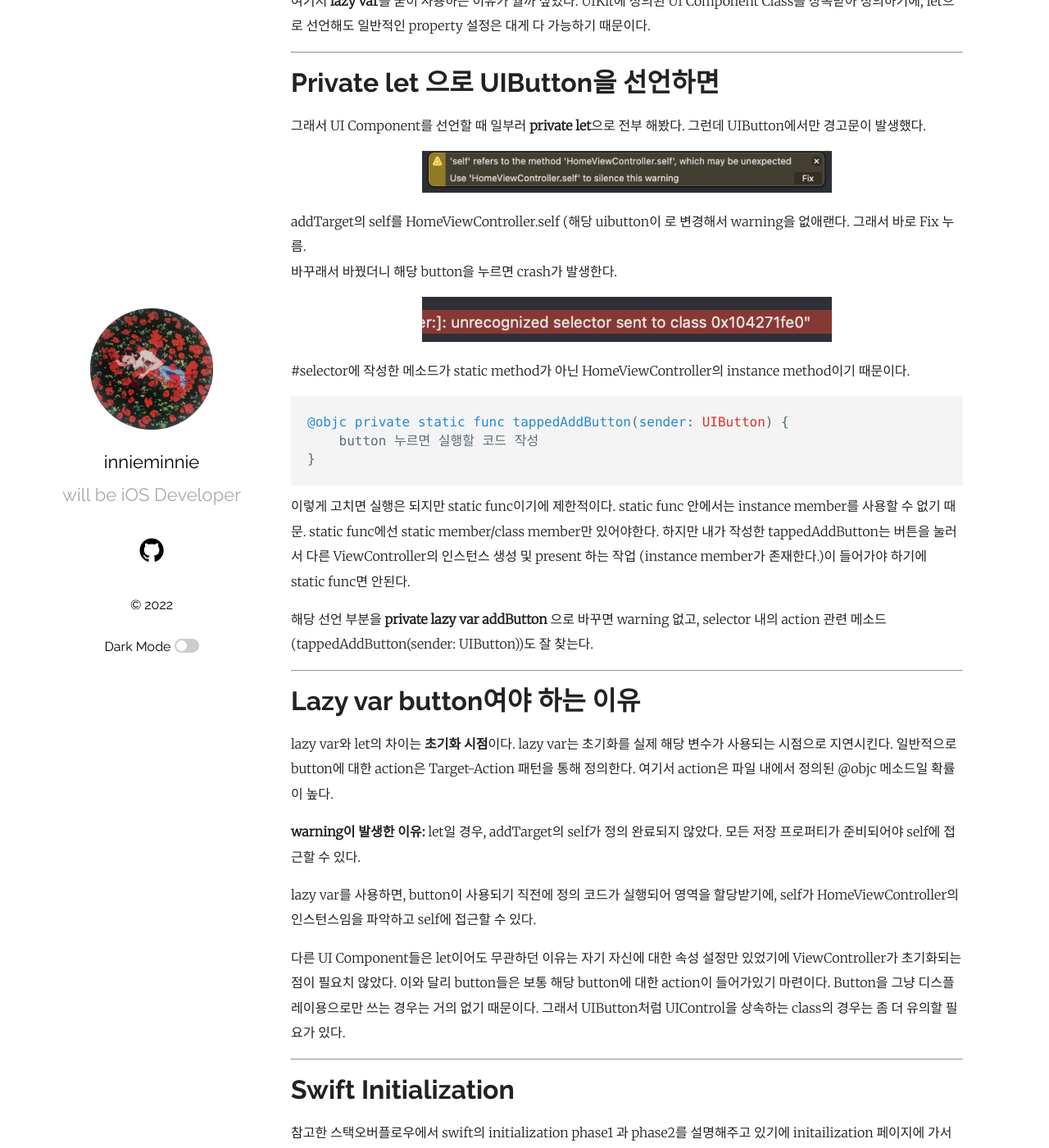
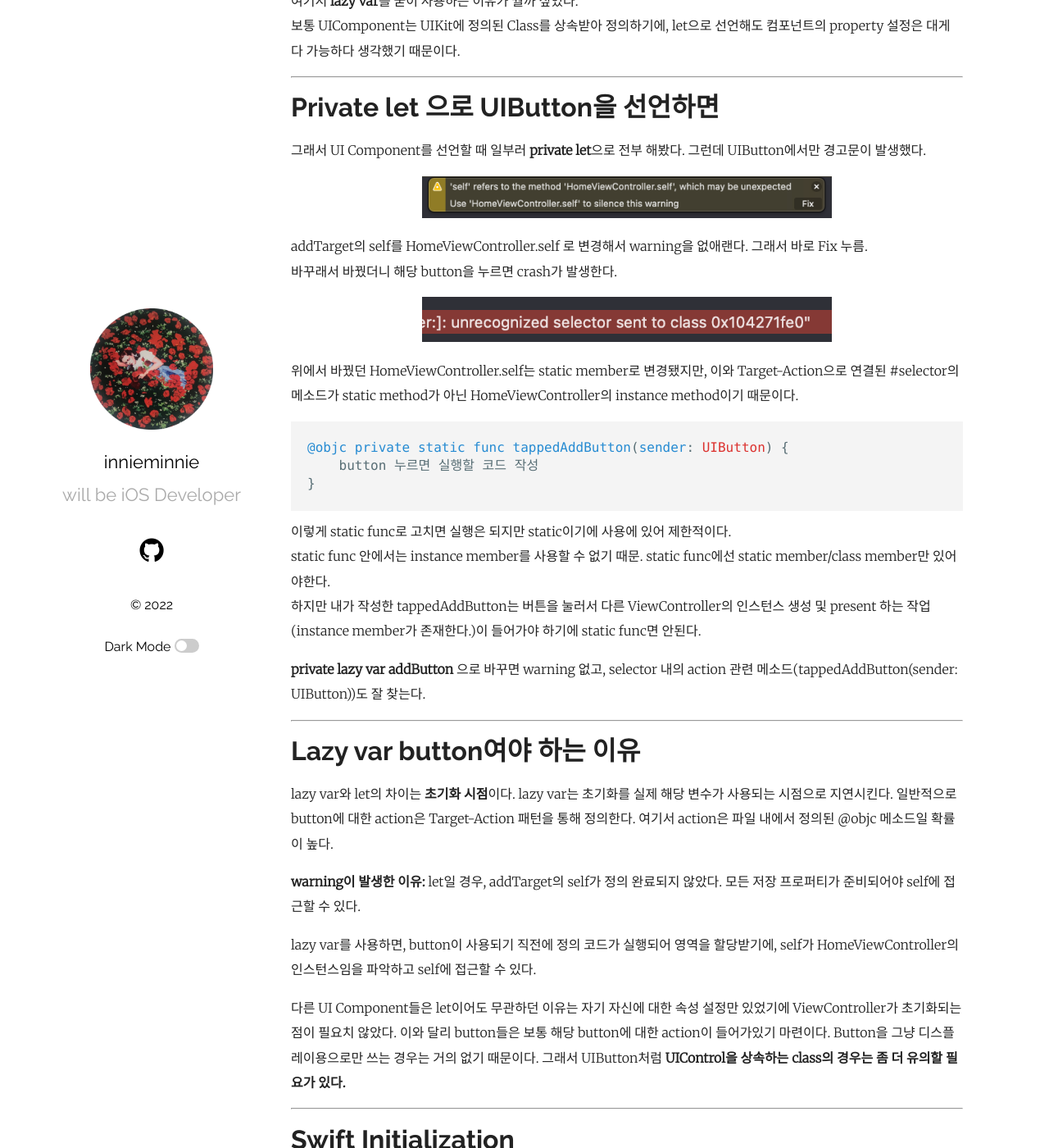
Before and after one commit to innieminnie/innieminnie.github.io, a Jekyll site: the page built from _posts/2022-12-22-LazyVarUIButton.markdown, in a window 1280 px wide and 1400 px high, scrolled down 754 px. Shown: the whole window at 82% size. Built offline with Jekyll 4.4.1, drawn with Linux system fonts in a browser that asks for light colours; comment, search, counter and statistics services are not loaded; some of the changed text lies outside the part shown.

Commit message:
Update 2022-12-22-LazyVarUIButton.markdown

````diff
--- a/_posts/2022-12-22-LazyVarUIButton.markdown
+++ b/_posts/2022-12-22-LazyVarUIButton.markdown
@@ -29,7 +29,8 @@
   }()
 ```
 
-여기서 <b>lazy var</b>를 굳이 사용하는 이유가 뭘까 싶었다. UIKit에 정의된 UI Component Class를 상속받아 정의하기에, let으로 선언해도 일반적인 property 설정은 대게 다 가능하기 때문이다.
+여기서 <b>lazy var</b>를 굳이 사용하는 이유가 뭘까 싶었다.<br>
+보통 UIComponent는 UIKit에 정의된 Class를 상속받아 정의하기에, let으로 선언해도 컴포넌트의 property 설정은 대게 다 가능하다 생각했기 때문이다.
 
 ---
 # Private let 으로 UIButton을 선언하면
@@ -38,12 +39,12 @@
 
 <center><img src="/assets/img/2022-12-22-uibutton1.png" width = 500></center>
 
-addTarget의 self를 HomeViewController.self (해당 uibutton이 로 변경해서 warning을 없애랜다. 그래서 바로 Fix 누름.
+addTarget의 self를 HomeViewController.self 로 변경해서 warning을 없애랜다. 그래서 바로 Fix 누름.
 <br>
 바꾸래서 바꿨더니 해당 button을 누르면 crash가 발생한다.
 <center><img src="/assets/img/2022-12-22-uibutton2.png" width = 500></center>
 
-\#selector에 작성한 메소드가 static method가 아닌 HomeViewController의 instance method이기 때문이다.
+위에서 바꿨던 HomeViewController.self는 static member로 변경됐지만, 이와 Target-Action으로 연결된 \#selector의 메소드가 static method가 아닌 HomeViewController의 instance method이기 때문이다.
 
 ```swift
 @objc private static func tappedAddButton(sender: UIButton) {
@@ -51,10 +52,11 @@
 }
 ```
 
-이렇게 고치면 실행은 되지만 static func이기에 제한적이다.
-static func 안에서는 instance member를 사용할 수 없기 때문. static func에선 static member/class member만 있어야한다. 하지만 내가 작성한 tappedAddButton는 버튼을 눌러서 다른 ViewController의 인스턴스 생성 및 present 하는 작업 (instance member가 존재한다.)이 들어가야 하기에 static func면 안된다.
+이렇게 static func로 고치면 실행은 되지만 static이기에 사용에 있어 제한적이다.<br>
+static func 안에서는 instance member를 사용할 수 없기 때문. static func에선 static member/class member만 있어야한다.<br>
+하지만 내가 작성한 tappedAddButton는 버튼을 눌러서 다른 ViewController의 인스턴스 생성 및 present 하는 작업 (instance member가 존재한다.)이 들어가야 하기에 static func면 안된다.
 
-해당 선언 부분을 <b> private lazy var addButton</b> 으로 바꾸면 warning 없고, selector 내의 action 관련 메소드(tappedAddButton(sender: UIButton))도 잘 찾는다.
+<b> private lazy var addButton</b> 으로 바꾸면 warning 없고, selector 내의 action 관련 메소드(tappedAddButton(sender: UIButton))도 잘 찾는다.
 
 ---
 # Lazy var button여야 하는 이유
@@ -64,39 +66,42 @@
 
 lazy var를 사용하면, button이 사용되기 직전에 정의 코드가 실행되어 영역을 할당받기에, self가 HomeViewController의 인스턴스임을 파악하고 self에 접근할 수 있다.
 
-다른 UI Component들은 let이어도 무관하던 이유는 자기 자신에 대한 속성 설정만 있었기에 ViewController가 초기화되는 점이 필요치 않았다. 이와 달리 button들은 보통 해당 button에 대한 action이 들어가있기 마련이다. Button을 그냥 디스플레이용으로만 쓰는 경우는 거의 없기 때문이다. 그래서 UIButton처럼 UIControl을 상속하는 class의 경우는 좀 더 유의할 필요가 있다.
+다른 UI Component들은 let이어도 무관하던 이유는 자기 자신에 대한 속성 설정만 있었기에 ViewController가 초기화되는 점이 필요치 않았다. 이와 달리 button들은 보통 해당 button에 대한 action이 들어가있기 마련이다. Button을 그냥 디스플레이용으로만 쓰는 경우는 거의 없기 때문이다. 그래서 UIButton처럼 <b>UIControl을 상속하는 class의 경우는 좀 더 유의할 필요가 있다.</b>
 
 ---
 # Swift Initialization
 참고한 스택오버플로우에서 swift의 initialization phase1 과 phase2를 설명해주고 있기에 initailization 페이지에 가서 확인해보았다.
 
-## Two Phase Initialization
-Class 초기화는 2번의 과정에 걸쳐 진행된다.
+ ## Two Phase Initialization
+ Class 초기화는 2번의 과정에 걸쳐 진행된다.
 
-<b>Phase 1</b> - 각 저장 프로퍼티는 class가 설정한 초깃값이 할당된다.
-<b>Phase 2</b> - Phase 1을 거친 저장 프로퍼티들을 커스터마이징 할 수 있다 (새 인스턴스가 프로퍼티를 사용하기 전에).
+ <b>Phase 1</b> - 각 저장 프로퍼티는 class가 설정한 초깃값이 할당된다.<br>
+ <b>Phase 2</b> - Phase 1을 거친 저장 프로퍼티들을 커스터마이징 할 수 있다 (새 인스턴스가 프로퍼티를 사용하기 전에).
 
-이 과정은 initialization(초기화)의 안정성을 높인다. Property 값들이 초기화 되기 이전에 접근되는 것을 막아준다. 또한 다른 initializer에 의해 다른 값이 setting 되는 것으로부터 예방한다.
+ 이 과정은 initialization(초기화)의 안정성을 높인다.
 
-## Phase 1 / Phase 2 구체적인 과정
-### Phase 1
-- designated / convenience initializer 가 class에 호출된다.
-- 해당 class의 새 instance를 위한 메모리가 할당된다. 메모리는 아직 초기화되지 않았다. 영역만 할당된 상태.
-- designated initializer 가 class의 모든 저장프로퍼티들이 값이 있는지 체크한다. 그러면 저장프로퍼티들을 위한 메모리가 초기화된다.
-- designated initializer는 저장 프로퍼티들에 대해 같은 일(메모리 확보)을 수행하도록 superclass initializer에게 위임한다.
-- 이 과정 (class inheritance chain)은  chain의 끝부분에 다달을 때까지 계속된다.
-- final class까지 과정을 다하면, 모든 저장프로퍼티들은 값을 지니고 있음이 보장된다. 인스턴스의 메모리는 완전히 초기화 완료된다.
+ Property 값들이 초기화 되기 이전에 접근되는 것을 막아준다.
 
-### Phase 2
-- Phase 1 진행방향의 역방향으로 다시 chain을 타고 내려온다. 내려오면서 각각의 designated initializer 는 인스턴스를 customizing할 옵션사항을 지니고 있다. Initializer는 이제 self에 접근 가능하고, 프로퍼티를 수정하거나 / instance method를 호출하거나 할 수 있다.
-- chain에 있는 convenience initializer 또한 인스턴스를 customizing 하거나 self에 접근하여 원하는 작업을 수행할 수 있다.
+ 또한 다른 initializer에 의해 다른 값이 setting 되는 것으로부터 예방한다.
 
+ ## Phase 1 / Phase 2 구체적인 과정
+  ### Phase 1
+  - designated / convenience initializer 가 class에 호출된다.
+  - 해당 class의 새 instance를 위한 메모리가 할당된다. 메모리는 아직 초기화되지 않았다. 영역만 할당된 상태.
+  - designated initializer 가 class의 모든 저장프로퍼티들이 값이 있는지 체크한다. 그러면 저장프로퍼티들을 위한 메모리가 초기화된다.
+  - designated initializer는 저장 프로퍼티들에 대해 같은 일(메모리 확보)을 수행하도록 superclass initializer에게 위임한다.
+  - 이 과정 (class inheritance chain)은  chain의 끝부분에 다달을 때까지 계속된다.
+  - final class까지 과정을 다하면, 모든 저장프로퍼티들은 값을 지니고 있음이 보장된다. 인스턴스의 메모리는 완전히 초기화 완료된다.
 
-> Phase 1은 일단 저장프로퍼티들의 값을 확인하면서 메모리 영역을 확보하는 작업 수행<br><br>Phase 2는 조상 class부터 내려오면서 designated / convenience initializer 작업 진행하면서 customizing 가능.
+  ### Phase 2
+  - Phase 1 진행방향의 역방향으로 다시 chain을 타고 내려온다. 내려오면서 각각의 designated initializer 는 인스턴스를 customizing할 옵션사항을 지니고 있다. Initializer는 이제 self에 접근 가능하고, 프로퍼티를 수정하거나 / instance method를 호출하거나 할 수 있다.
+  - chain에 있는 convenience initializer 또한 인스턴스를 customizing 하거나 self에 접근하여 원하는 작업을 수행할 수 있다.
+
+ > Phase 1은 일단 저장프로퍼티들의 값을 확인하면서 메모리 영역을 확보하는 작업 수행<br>Phase 2는 조상 class부터 내려오면서 designated / convenience initializer 작업 진행하면서 customizing 가능.
 
 ---
-## Summary
-프로퍼티의 기본값을 정의할 때, 모든 저장 프로퍼티들의 초기화가 완전히 이루어졌는지가 중요하다. 생각해보면 글에서 다룬 UIButton의 addTarget부분의 self를 파악하지 못하는 문제점과 비슷하게 프로퍼티 초깃값 설정 시 인스턴스의 다른 저장프로퍼티를 호출할 수 없다.
+# Summary
+프로퍼티의 기본값을 정의할 때, 모든 저장 프로퍼티들의 초기화가 완전히 이루어졌는지가 중요하다.<br>생각해보면 지금까지 다룬 문제점과 비슷하게 프로퍼티 초깃값 설정 시 인스턴스의 다른 저장프로퍼티를 호출할 수 없다.
 
 ```swift
 private let buttonA: UIButton = {
````
